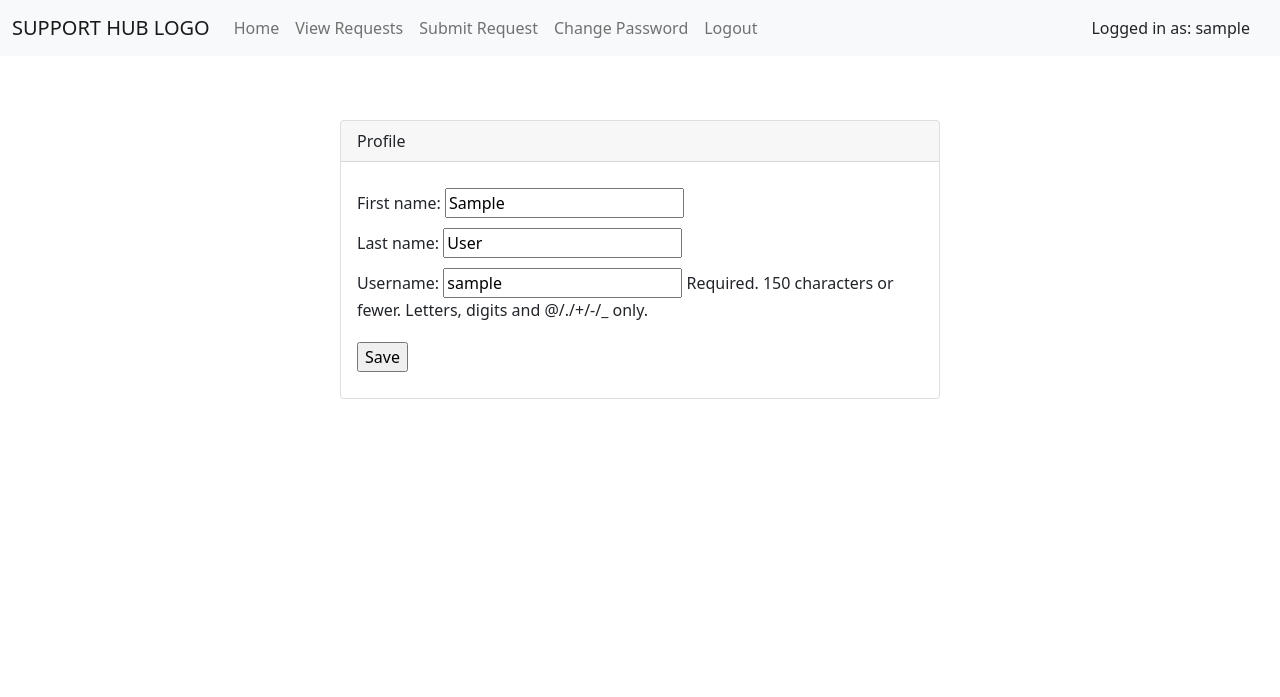
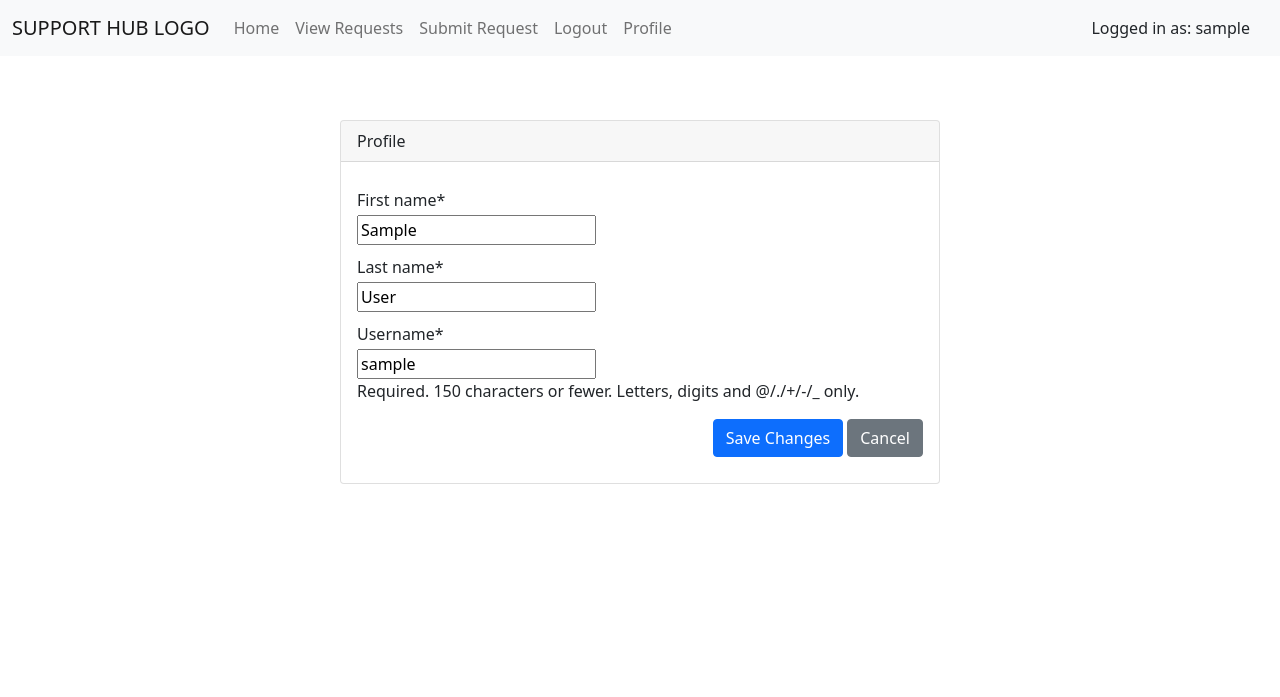
Before and after one commit to Code-Institute-Submissions/support-hub, a Django app: page /accounts/1/edit in a window 1280 px wide. Shown: the top 697 px of the page. Run offline with Django 3.2, Linux system fonts and the light colour scheme; a user stored in the database is signed in; tables that the repository leaves empty hold one stand-in row (values such as "Sample post"); some libraries are stand-ins or nearby versions.

Commit message:
feat: add profile link to base navbar and update profile templates

```diff
--- a/templates/base.html
+++ b/templates/base.html
@@ -39,8 +39,8 @@
           <span style="right:30px;position:absolute; align-self:center">Logged in as: {{ user.username }}</span>
           <a class="nav-item nav-link {% if url_name == 'ticket_list' %}active{% endif %}" href="{% url 'ticket_list' %}">View Requests</a>
           <a class="nav-item nav-link {% if url_name == 'ticket_create' %}active{% endif %}" href="{% url 'ticket_create' %}">Submit Request</a>
-          <a class="nav-item nav-link {% if url_name == 'account_change_password' %}active{% endif %}" href="{% url 'account_change_password' %}">Change Password</a>
           <a class="nav-item nav-link {% if url_name == 'account_logout' %}active{% endif %}" href="{% url 'account_logout' %}">Logout</a>
+          <a class="nav-item nav-link" href="{% url 'profile_detail' user.pk %}">Profile</a>
           {% else %}
           <a class="nav-item nav-link {% if url_name == 'account_signup' %}active{% endif %}" href="{% url 'account_signup' %}">Register</a>
           <a class="nav-item nav-link {% if url_name == 'account_login' %}active{% endif %}" href="{% url 'account_login' %}">Login</a>
--- a/templates/profile_update.html
+++ b/templates/profile_update.html
@@ -1,7 +1,7 @@
 {% extends "base.html" %}
 
 {% block title %}
-Profile Edit
+Profile Edit - {{ user }}
 {% endblock %}
 
 {% block content %}
@@ -17,8 +17,11 @@ Profile Edit
       <div class="card-body">
           <form action="" method="POST">
             {% csrf_token %}
-            {{ form.as_p }}
-            <input type="submit" value="Save">
+            {{ form | crispy }}
+            <div class="d-flex flex-row justify-content-end gap-1">
+              <input class="btn btn-primary" type="submit" value="Save Changes">
+              <a class="btn btn-secondary" href="{% url 'profile_detail' user.pk %}">Cancel</a>
+            </div>
           </form>
       </div>
     </div>
```
Also changed, not shown: templates/profile_detail.html (+5 -3 lines).
